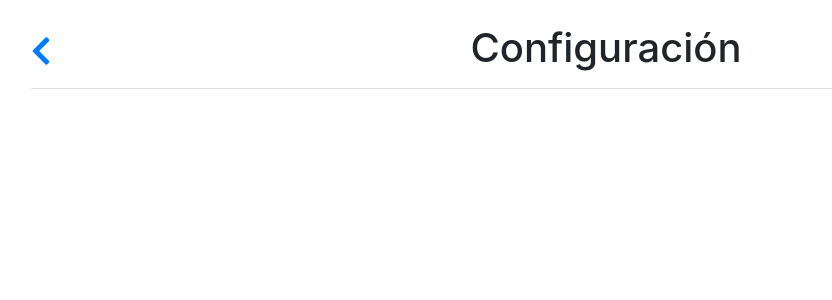
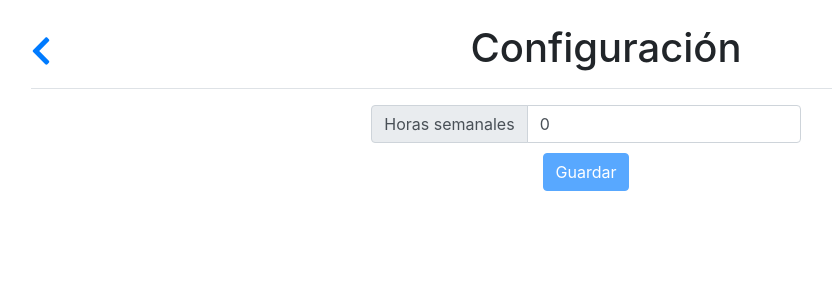
Before and after one commit to herrlegno/SignNotes, a React (Create React App) app: page /options in a window 1280 px wide. Shown: the top 300 px of the page, without its empty margins (54-886 px from the left). Built offline with nearby package versions, Linux system fonts and the light colour scheme.

Commit message:
Adds OptionsForm to Options View

```diff
--- /dev/null
+++ b/src/components/OptionsForm/View.tsx
@@ -0,0 +1,74 @@
+import React, { useState } from 'react';
+import { InputGroup, Form, Button } from 'react-bootstrap';
+import classNames from 'classnames';
+import { OptionsFormState } from './index.d';
+import styles from './styles.module.css';
+
+const OptionsForm: React.FC = () => {
+  const lsOpts = JSON.parse(
+    localStorage.getItem('options') as string,
+  );
+
+  const [options, setOptions] = useState<OptionsFormState>(
+    lsOpts
+      ? {
+          ...lsOpts,
+          changed: false,
+        }
+      : {
+          changed: false,
+          weeklyHours: 0,
+        },
+  );
+
+  const handleOnChange = (e: React.ChangeEvent<HTMLInputElement>) => {
+    const { name, value } = e.target;
+    setOptions({ ...options, changed: true, [name]: value });
+  };
+
+  const handleOnSubmit = (e: React.FormEvent) => {
+    if (e.preventDefault) e.preventDefault();
+    const { changed, ...newOptions } = options;
+    localStorage.setItem('options', JSON.stringify(newOptions));
+  };
+
+  const isFormSubmittable = options.changed;
+
+  return (
+    <Form
+      className={classNames(styles.form, 'mt-3')}
+      onSubmit={handleOnSubmit}
+    >
+      <div className={styles.inputsContainer}>
+        <InputGroup>
+          <InputGroup.Prepend className={styles.inputPrepend}>
+            <InputGroup.Text
+              id='weeklyHoursLabel'
+              className={styles.prependText}
+            >
+              Horas semanales
+            </InputGroup.Text>
+          </InputGroup.Prepend>
+          <Form.Control
+            id={`weeklyHoursInput`}
+            aria-describedby='weeklyHoursLabel'
+            name='weeklyHours'
+            type='number'
+            value={String(options.weeklyHours)}
+            onChange={handleOnChange}
+          />
+        </InputGroup>
+      </div>
+      <Button
+        className={styles.submitButton}
+        variant='primary'
+        type='submit'
+        disabled={!isFormSubmittable}
+      >
+        Guardar
+      </Button>
+    </Form>
+  );
+};
+
+export default OptionsForm;
--- /dev/null
+++ b/src/components/OptionsForm/index.d.ts
@@ -0,0 +1,4 @@
+export interface OptionsFormState {
+  changed: boolean;
+  weeklyHours: number;
+}
--- /dev/null
+++ b/src/components/OptionsForm/index.ts
@@ -0,0 +1,3 @@
+import View from './View';
+
+export default View;
--- /dev/null
+++ b/src/components/OptionsForm/styles.module.css
@@ -0,0 +1,10 @@
+.form {
+  display: grid;
+  justify-items: center;
+  grid-gap: 10px;
+}
+.inputsContainer {
+  width: 100%;
+  display: grid;
+  grid-gap: 10px;
+}
--- a/src/components/index.ts
+++ b/src/components/index.ts
@@ -5,3 +5,4 @@ export { default as SignButtons } from './SignButtons';
 export { default as HoursTracker } from './HoursTracker';
 export { default as NotificationManager } from './NotificationManager';
 export { default as Notification } from './Notification';
+export { default as OptionsForm } from './OptionsForm';
--- a/src/views/Options/View.tsx
+++ b/src/views/Options/View.tsx
@@ -1,4 +1,5 @@
 import React from 'react';
+import { OptionsForm } from '@app/components';
 import { Link } from 'react-router-dom';
 import { Container, Row, Col } from 'react-bootstrap';
 import { FontAwesomeIcon } from '@fortawesome/react-fontawesome';
@@ -19,6 +20,9 @@ const OptionsView: React.FunctionComponent = () => {
           </div>
         </Col>
       </Row>
+      <Row className='justify-content-md-center'>
+        <OptionsForm />
+      </Row>
     </Container>
   );
 };
```
